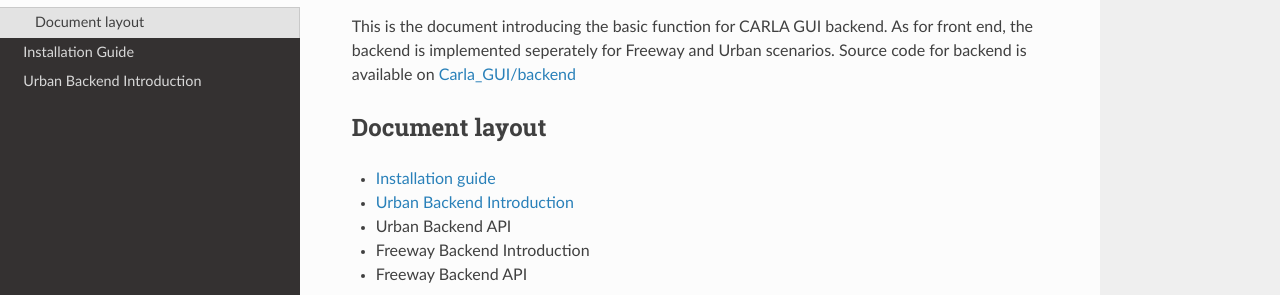
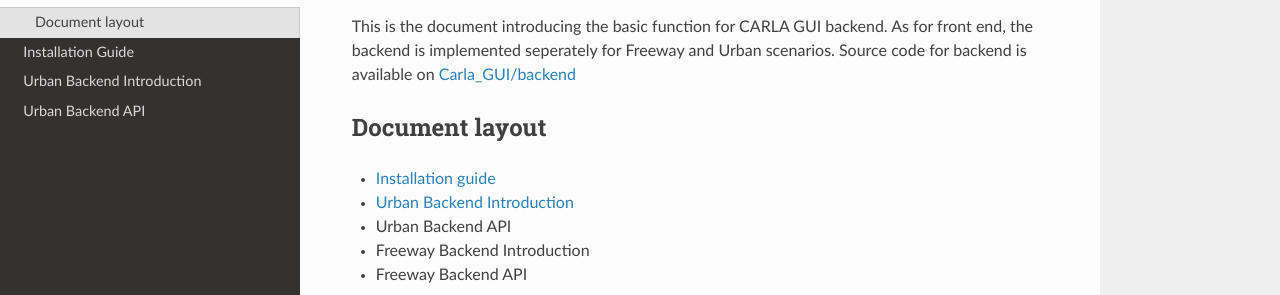
Before and after one commit to CenturyLiu/Carla-GUI, an MkDocs documentation site: the page built from Docs/index.md, in a window 1280 px wide. Shown: the part 145-440 px from the top of the page. Built offline with MkDocs 1.6.1, drawn with Linux system fonts in a browser that asks for light colours; nearby versions of some CDN libraries.

Commit message:
feat: add urban backend api

```diff
--- a/mkdocs.yml
+++ b/mkdocs.yml
@@ -7,3 +7,4 @@
     - Home: index.md
     - Installation Guide: installation_guide.md
     - Urban Backend Introduction: urban_backend_introduction.md
+    - Urban Backend API: urban_backend_api.md
```
